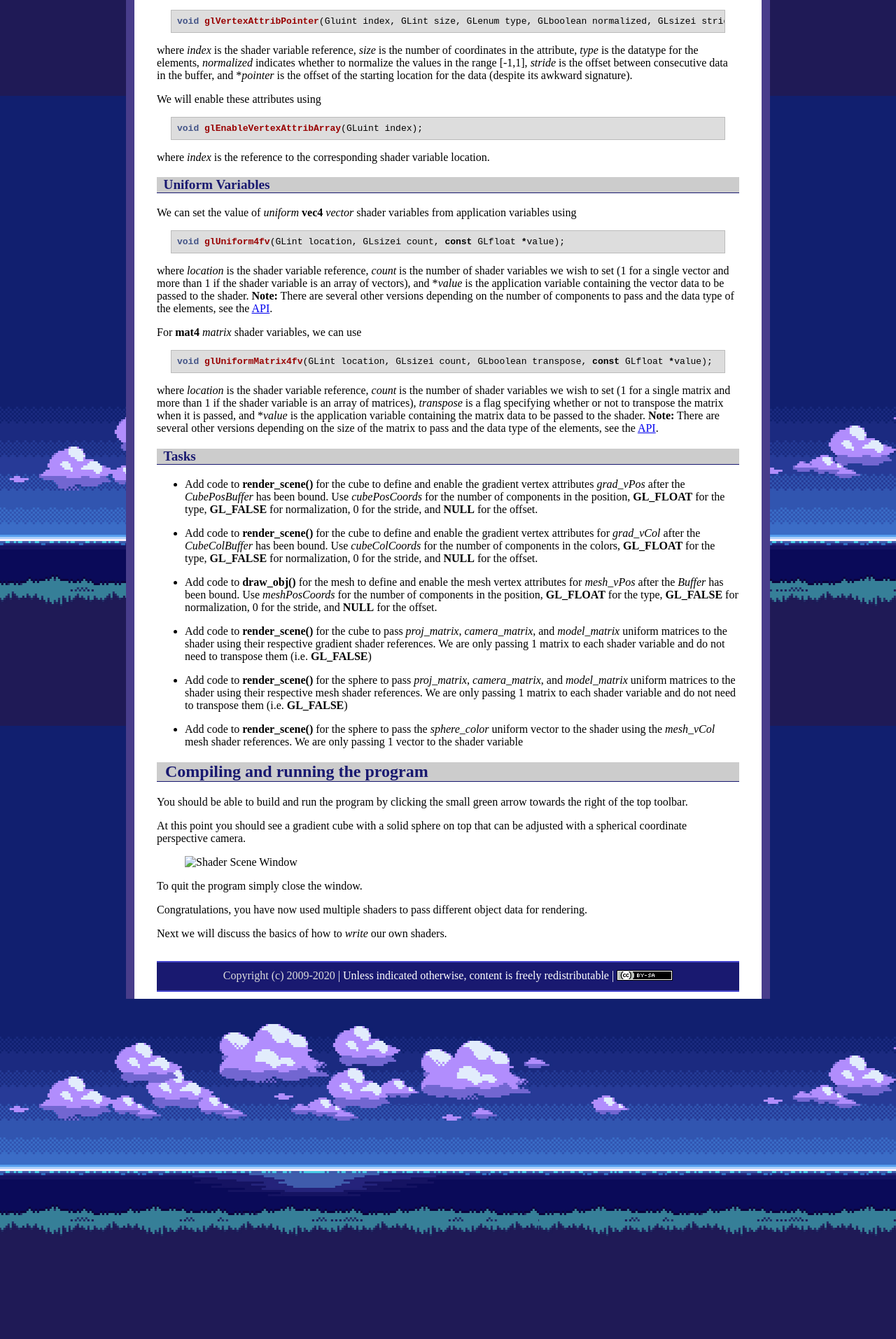
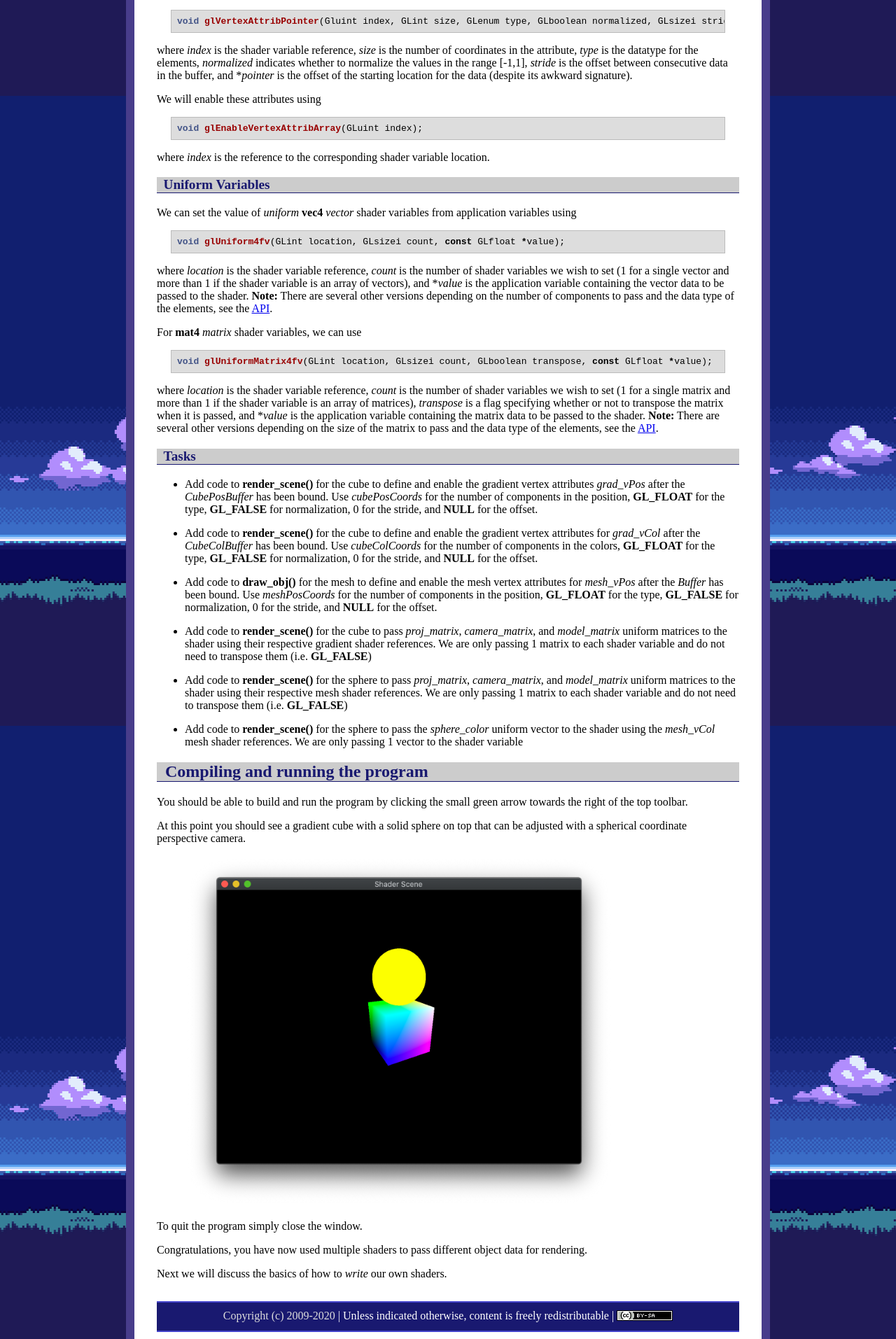
Before and after one commit to ycpcs/cs370-fall2020, a Jekyll site: the page built from labs/lab07.md, in a window 1280 px wide. Shown: the part 3463-5376 px from the top of the page at 70% size. Built offline with Jekyll 4.4.1, drawn with Linux system fonts in a browser that asks for light colours.

Commit message:
update lab07
update lab07

```diff
--- a/labs/lab07.md
+++ b/labs/lab07.md
@@ -215,7 +215,7 @@ You should be able to build and run the program by clicking the small green arro
 
 At this point you should see a gradient cube with a solid sphere on top that can be adjusted with a spherical coordinate perspective camera.
 
-> <img src="images/lab06/ShaderScene.png" alt="Shader Scene Window" height="500"/>
+> <img src="images/lab07/ShaderScene.png" alt="Shader Scene Window" height="500"/>
 
 To quit the program simply close the window.
 
```
